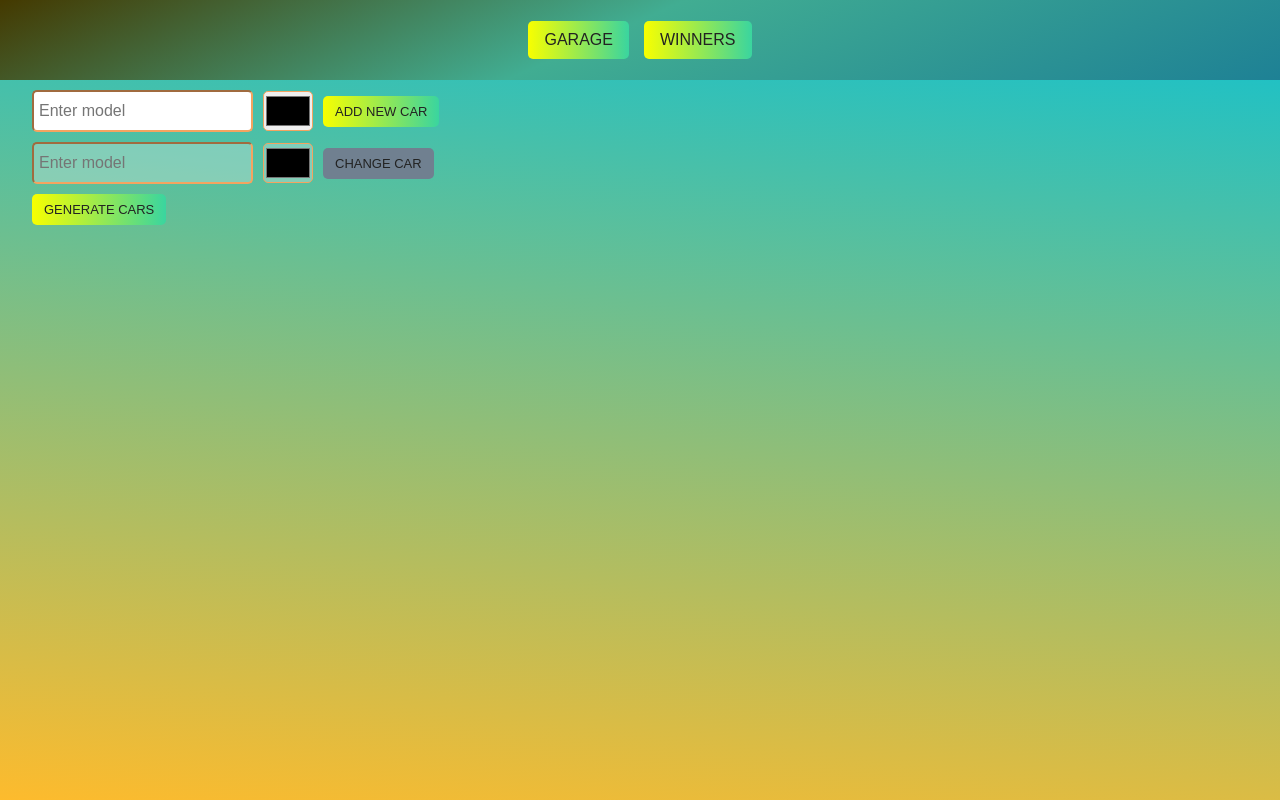
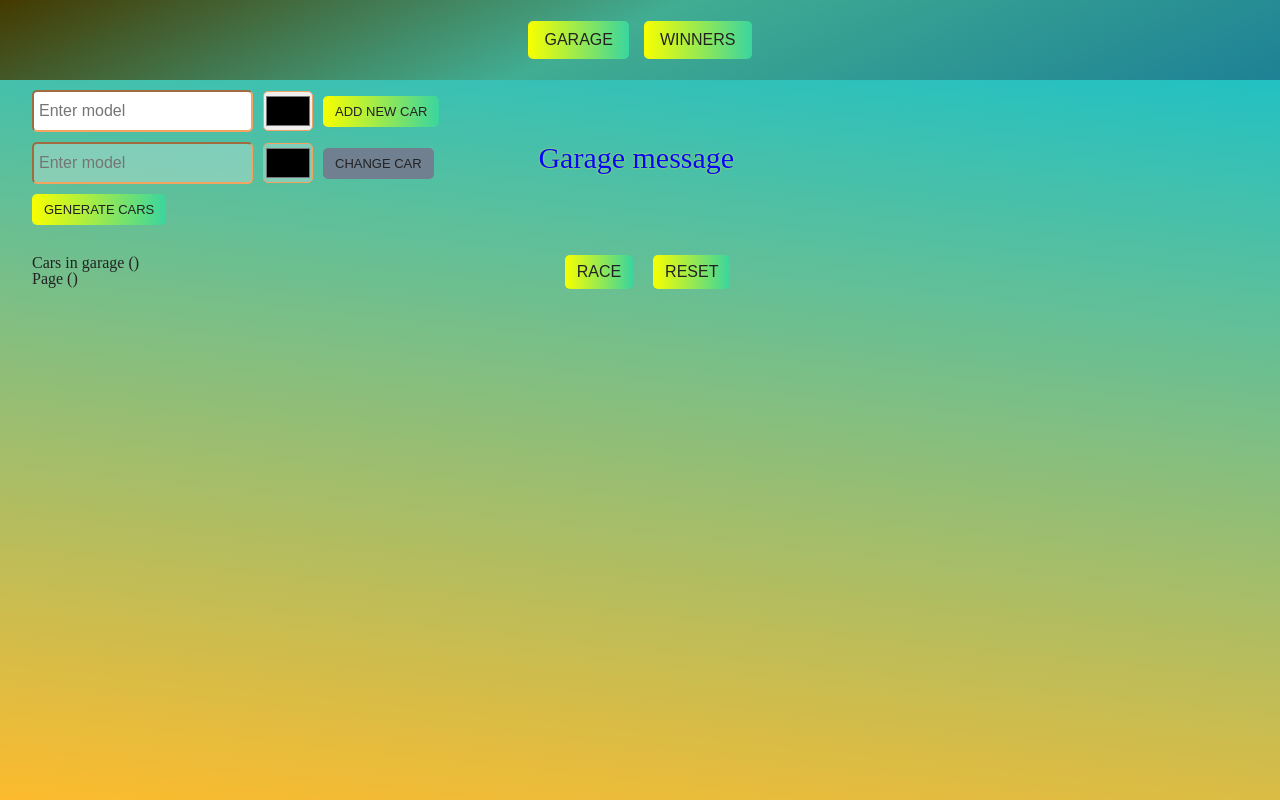
Before and after one commit to Vitebsk121/Vitebsk121-JS2021Q1, a website built with webpack: page async-race/src/index.html in a window 1280 px wide. Built offline with nearby package versions, Linux system fonts and the light colour scheme.

Commit message:
feat: added garage header

```diff
--- /dev/null
+++ b/async-race/src/components/garage/garage.ts
@@ -0,0 +1,20 @@
+import { BaseComponent } from '../base-component';
+import { GarageField } from '../garageField/garageField';
+import { GarageHeader } from '../garageHeader/garageHeader';
+import './garage.scss';
+
+export class Garage extends BaseComponent {
+
+    constructor() {
+        super('div', ['garage__main-wrapper']);
+
+        const garageHeader = new GarageHeader();
+        this.element.append(garageHeader.element);
+
+        const garageField = new GarageField();
+        this.element.append(garageField.element);
+
+        // const garageFotter = new BaseComponent();
+        // this.element.append(garageFotter.element);
+    }
+}
--- /dev/null
+++ b/async-race/src/components/garageField/garageField.ts
@@ -0,0 +1,8 @@
+import { BaseComponent } from '../base-component';
+import './garageField.scss';
+
+export class GarageField extends BaseComponent {
+    constructor() {
+        super();
+    }
+}
--- /dev/null
+++ b/async-race/src/components/garageHeader/garageHeader.scss
@@ -0,0 +1,23 @@
+.garage__header {
+    margin-bottom: 5px;
+    display: flex;
+}
+
+.garage__info {
+    margin-right: 35%;
+}
+
+
+.garage__button {
+    padding: 8px 12px;
+    background: linear-gradient(90deg, #f8ff00 0%, #3ad59f 100%);
+    margin-right: 20px;
+
+    &:hover {
+        box-shadow: 0px 0px 20px 5px rgba(226, 235, 44, 0.6);
+    }
+
+    &:last-child {
+        margin: 0;
+    }
+}
--- /dev/null
+++ b/async-race/src/components/garageHeader/garageHeader.ts
@@ -0,0 +1,25 @@
+import { BaseComponent } from '../base-component';
+import { Button } from '../buttons/button';
+import './garageHeader.scss';
+
+export class GarageHeader extends BaseComponent {
+    constructor() {
+        super('div', ['garage__header']);
+
+        const garageInfo = new BaseComponent('div', ['garage__info']);
+        this.element.append(garageInfo.element);
+
+        const countOfCar = new BaseComponent('p', ['info__cars-count'], 'Cars in garage ()');
+        garageInfo.element.append(countOfCar.element);
+
+        const pageNumber = new BaseComponent('p', ['info__page-number'], 'Page ()');
+        garageInfo.element.append(pageNumber.element);
+
+
+        const startButton = new Button('race', ['garage__button']);
+        this.element.append(startButton.element);
+
+        const resetButton = new Button('reset', ['garage__button']);
+        this.element.append(resetButton.element);
+    }
+}
--- a/async-race/src/components/garageMenu/garageMenu.scss
+++ b/async-race/src/components/garageMenu/garageMenu.scss
@@ -7,6 +7,7 @@
 .garage__top-wrapper {
     display: flex;
     flex-wrap: wrap;
+    justify-content: space-between;
 }
 
 .garage__menu-input {
--- a/async-race/src/components/garageMessage/garageMessage.scss
+++ b/async-race/src/components/garageMessage/garageMessage.scss
@@ -0,0 +1,15 @@
+.garage__message {
+    width: 60%;
+    display: flex;
+    align-items: center;
+    justify-content: start;
+}
+
+.garage__message-text {
+    padding: 20px;
+    display: flex;
+    flex-wrap: wrap;
+    font-size: 30px;
+    color: rgb(0, 8, 255);
+    text-shadow: 0px 0px 2px rgba(226, 235, 44, 1);
+}
--- a/async-race/src/components/garageMessage/garageMessage.ts
+++ b/async-race/src/components/garageMessage/garageMessage.ts
@@ -11,7 +11,7 @@ export class GarageMessage extends BaseComponent {
   }
 
   show(): void {
-    this.message.element.style.display = 'block';
+    this.message.element.style.display = 'flex';
   }
 
   hide(): void {
--- a/async-race/src/components/main/main.scss
+++ b/async-race/src/components/main/main.scss
@@ -10,3 +10,7 @@
     width: 95%;
     height: 95%;
 }
+
+.garage__top-wrapper {
+    margin-bottom: 30px;
+}
--- a/async-race/src/components/main/main.ts
+++ b/async-race/src/components/main/main.ts
@@ -1,4 +1,5 @@
 import { BaseComponent } from '../base-component';
+import { Garage } from '../garage/garage';
 import { GarageMenu } from '../garageMenu/garageMenu';
 import { GarageMessage } from '../garageMessage/garageMessage';
 import './main.scss';
@@ -13,8 +14,11 @@ export class Main extends BaseComponent {
       mainWrapper.element.append(garageMenuAndMessageWrapper.element);
       const garageMenu = new GarageMenu();
       garageMenuAndMessageWrapper.element.append(garageMenu.element);
-      const garageMessage = new GarageMessage();
+      const garageMessage = new GarageMessage('Garage message');
       garageMenuAndMessageWrapper.element.append(garageMessage.element);
+
+      const garage = new Garage();
+      mainWrapper.element.append(garage.element);
     }
   }
 }
```
Also changed, not shown: async-race/src/components/garage/garage.scss (added), async-race/src/components/garageField/garageField.scss (added).
